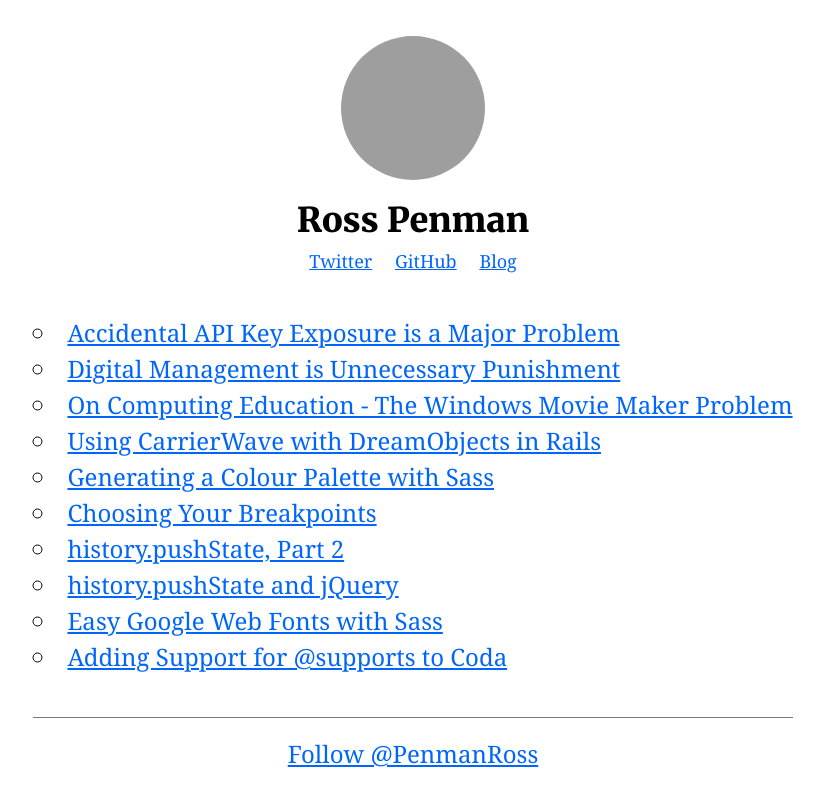
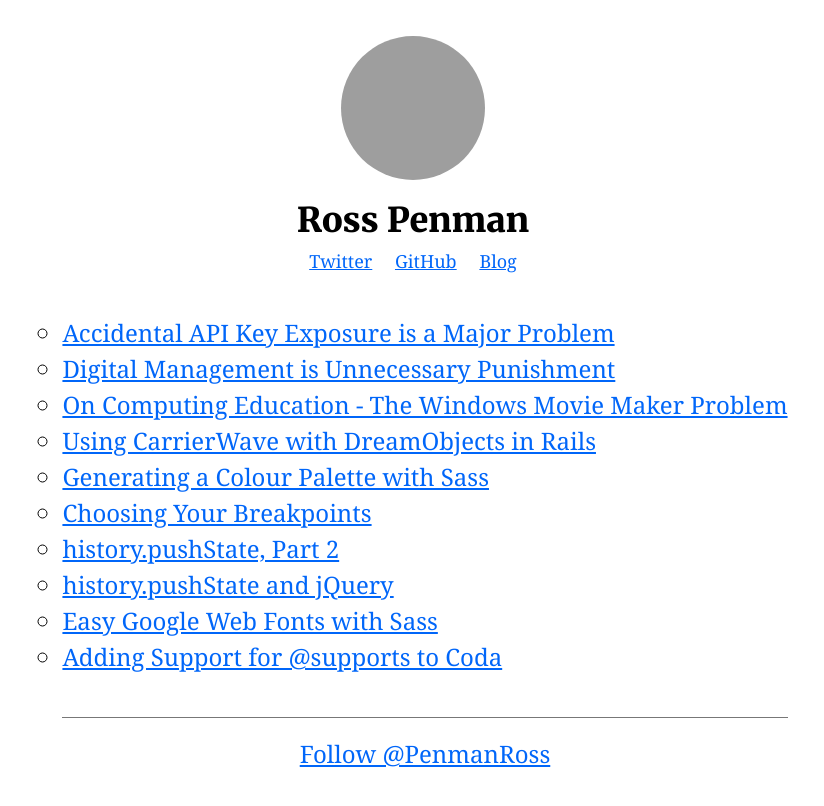
Before and after one commit to hyl/penman.github.io, a Jekyll site: the page built from blog/index.md, in a window 1280 px wide. Shown: the top 806 px of the page, without its empty margins (227-1051 px from the left). Built offline with Jekyll 4.4.1, drawn with Linux system fonts in a browser that asks for light colours; Markdown is read by kramdown in place of the engine named in the settings; comment, search, counter and statistics services are not loaded; grey boxes are pictures that could not be loaded.

Commit message:
Fixed post list on small screens.

```diff
--- a/_sass/styles.scss
+++ b/_sass/styles.scss
@@ -236,9 +236,10 @@
   	@extend article;
     display: inline-block; // intrinsic size
     text-align: left; // reset alignment
+    padding: 0 1em 0 2em;
 
   	> li {
-  		list-style: circle inside;
+  		list-style: circle outside;
       margin: .5em 0;
   	}
   }
--- a/css/styles.css
+++ b/css/styles.css
@@ -686,68 +686,69 @@
 .post-list ol {
   display: inline-block;
   text-align: left;
+  padding: 0 1em 0 2em;
 }
-/* line 240, ../_sass/styles.scss */
+/* line 241, ../_sass/styles.scss */
 .post-list ol > li {
-  list-style: circle inside;
+  list-style: circle outside;
   margin: .5em 0;
 }
 
-/* line 247, ../_sass/styles.scss */
+/* line 248, ../_sass/styles.scss */
 pre {
   padding-left: 1.5em;
 }
 
-/* line 251, ../_sass/styles.scss */
+/* line 252, ../_sass/styles.scss */
 blockquote {
   margin-top: 0.5em;
   padding-top: 0.5em;
 }
-/* line 259, ../_sass/styles.scss */
+/* line 260, ../_sass/styles.scss */
 blockquote > :first-child {
   margin-top: 0;
 }
-/* line 262, ../_sass/styles.scss */
+/* line 263, ../_sass/styles.scss */
 blockquote > :first-child:before {
   content: "“";
 }
-/* line 267, ../_sass/styles.scss */
+/* line 268, ../_sass/styles.scss */
 blockquote > :last-child {
   margin-bottom: 0;
 }
-/* line 270, ../_sass/styles.scss */
+/* line 271, ../_sass/styles.scss */
 blockquote > :last-child:after {
   content: "”";
 }
-/* line 275, ../_sass/styles.scss */
+/* line 276, ../_sass/styles.scss */
 blockquote, blockquote + address {
   padding-left: 3%;
   border-left: 0.5em solid green;
 }
 @media (min-width: 750px) {
-  /* line 275, ../_sass/styles.scss */
+  /* line 276, ../_sass/styles.scss */
   blockquote, blockquote + address {
     margin-left: -1em;
   }
 }
-/* line 284, ../_sass/styles.scss */
+/* line 285, ../_sass/styles.scss */
 blockquote + address {
   font-style: italic;
   padding-top: 1em;
   padding-bottom: 0.5em;
   margin-bottom: 0.5em;
 }
-/* line 290, ../_sass/styles.scss */
+/* line 291, ../_sass/styles.scss */
 blockquote + address:before {
   content: "— ";
 }
 
-/* line 296, ../_sass/styles.scss */
+/* line 297, ../_sass/styles.scss */
 address {
   font-style: italic;
 }
 
-/* line 300, ../_sass/styles.scss */
+/* line 301, ../_sass/styles.scss */
 kbd {
   background: red;
   padding: 0 0.5em;
```
